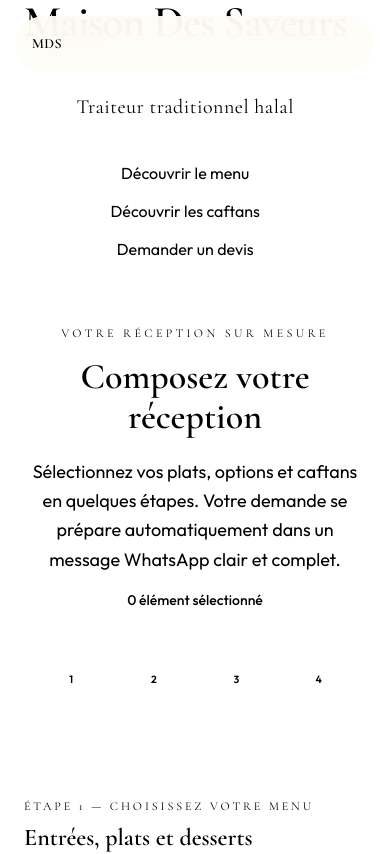
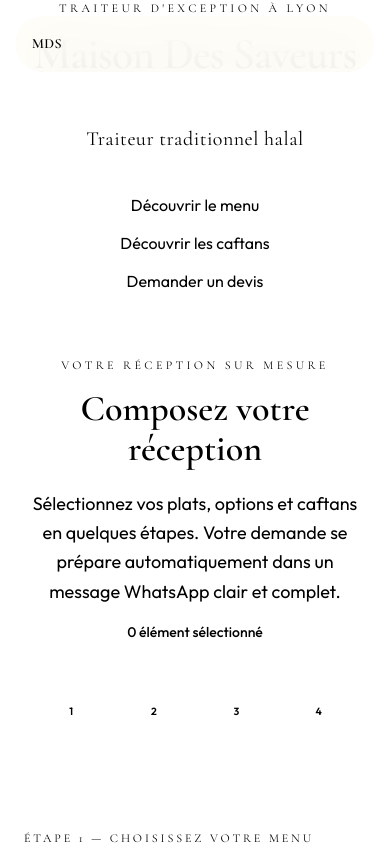
Before and after one commit to traiteurmds/maison-des-saveurs-site, a Next.js app: page / in a window 390 px wide. Shown: the top 854 px of the page. Built offline with nearby package versions, Linux system fonts and the light colour scheme.

Commit message:
Options Serveurs et Pain & Boissons, hero ajusté et passe sécurité contact

```diff
--- a/app/components/VaisselleOptionsSection.tsx
+++ b/app/components/VaisselleOptionsSection.tsx
@@ -2,11 +2,29 @@
 
 import { useState } from "react";
 import Image from "next/image";
+import { FaUserTie, FaWineGlass } from "react-icons/fa";
+import { GiBread } from "react-icons/gi";
 import Reveal from "./ui/Reveal";
 import { useSelection } from "./providers/SelectionProvider";
-import { CONFIGURATOR_OPTIONS, scrollToConfiguratorStep } from "../lib/configurator-options";
+import {
+  CONFIGURATOR_OPTIONS,
+  scrollToConfiguratorStep,
+  type ConfiguratorOptionIcon,
+} from "../lib/configurator-options";
 import { btnWhatsappClass, selectableCardClass, selectableFocusClass } from "../lib/whatsapp";
 import { cn } from "../lib/utils";
+
+function OptionIcon({ icon }: { icon: ConfiguratorOptionIcon }) {
+  if (icon === "serveurs") {
+    return <FaUserTie className="text-2xl" aria-hidden />;
+  }
+  return (
+    <span className="flex items-center gap-2" aria-hidden>
+      <GiBread className="text-xl" />
+      <FaWineGlass className="text-lg opacity-90" />
+    </span>
+  );
+}
 
 function OptionCard({
   option,
@@ -19,6 +37,7 @@ function OptionCard({
 }) {
   const [imageError, setImageError] = useState(false);
   const hasImage = Boolean(option.image);
+  const hasIcon = Boolean(option.icon);
 
   return (
     <button
@@ -35,7 +54,7 @@ function OptionCard({
       <div
         className={cn(
           "relative w-full overflow-hidden bg-gradient-to-br from-[var(--surface-soft)] to-[var(--surface)]",
-          hasImage ? "aspect-[16/10]" : "min-h-[120px] flex items-center px-6 py-8"
+          hasImage ? "aspect-[16/10]" : "min-h-[140px]"
         )}
       >
         {hasImage && !imageError ? (
@@ -48,13 +67,23 @@ function OptionCard({
             loading="lazy"
             onError={() => setImageError(true)}
           />
-        ) : hasImage && imageError ? (
+        ) : hasIcon ? (
+          <div className="flex h-full min-h-[140px] flex-col items-center justify-center gap-3 px-6 py-8">
+            <div className="flex h-16 w-16 items-center justify-center rounded-full border border-mds-border bg-[var(--surface)] text-[var(--gold)] shadow-[0_8px_24px_var(--mds-shadow)] transition-transform duration-300 group-hover:scale-105">
+              <OptionIcon icon={option.icon!} />
+            </div>
+            <span className="font-serif text-xs uppercase tracking-[0.22em] text-[var(--gold)]/80">
+              Option premium
+            </span>
+          </div>
+        ) : null}
+        {hasImage && imageError && (
           <div className="flex h-full w-full items-center justify-center">
             <span className="font-serif text-sm uppercase tracking-[0.2em] text-[var(--gold)]/80">
               Photo à venir
             </span>
           </div>
-        ) : null}
+        )}
         {selected && (
           <div
             className="absolute right-4 top-4 flex h-8 w-8 items-center justify-center rounded-full bg-[var(--gold)] text-xs font-bold text-[var(--black)]"
--- a/app/components/VisionHero.tsx
+++ b/app/components/VisionHero.tsx
@@ -6,7 +6,16 @@ import { scrollToConfiguratorStep } from "../lib/configurator-options";
 
 function HeroContent() {
   return (
-    <div className="flex flex-col items-center text-center lg:items-start lg:text-left">
+    <div className="hero-content flex w-full flex-col items-center text-center lg:items-start lg:text-left">
+      <motion.p
+        initial={{ opacity: 0, y: 12 }}
+        animate={{ opacity: 1, y: 0 }}
+        transition={{ duration: 0.7, delay: 0.08, ease: [0.22, 1, 0.36, 1] }}
+        className="mb-4 font-serif text-xs uppercase tracking-[0.28em] text-[var(--gold)]"
+      >
+        Traiteur d&apos;exception à Lyon
+      </motion.p>
+
       <motion.h1
         initial={{ opacity: 0, y: 32 }}
         animate={{ opacity: 1, y: 0 }}
@@ -37,7 +46,7 @@ function HeroContent() {
         initial={{ opacity: 0 }}
         animate={{ opacity: 1 }}
         transition={{ duration: 0.6, delay: 0.65 }}
-        className="mx-auto mt-10 flex w-full max-w-[440px] flex-col items-stretch gap-3.5 lg:mx-0 lg:max-w-none lg:flex-row lg:flex-nowrap lg:items-center lg:justify-start lg:gap-3"
+        className="hero-cta-group mx-auto mt-10 flex w-full max-w-[440px] flex-col items-stretch gap-3.5 lg:mx-0 lg:max-w-none lg:flex-row lg:flex-nowrap lg:items-center lg:justify-start lg:gap-3"
       >
         <button
           type="button"
@@ -73,13 +82,18 @@ export default function VisionHero() {
         }}
       />
 
+      <div
+        aria-hidden
+        className="pointer-events-none absolute left-1/2 top-[18%] hidden h-px w-32 -translate-x-1/2 bg-gradient-to-r from-transparent via-[var(--gold)]/40 to-transparent lg:block"
+      />
+
       <motion.div
         style={{ y: blobY }}
         aria-hidden
         className="hero-blob pointer-events-none absolute -right-20 top-1/4 hidden h-96 w-96 bg-[var(--gold)]/6 lg:block"
       />
 
-      <div className="relative z-10 mx-auto flex w-full max-w-7xl items-center px-6 lg:min-h-[96vh] lg:px-8 lg:py-28">
+      <div className="hero-inner relative z-10 mx-auto flex w-full max-w-7xl items-center justify-center px-6 lg:min-h-[96vh] lg:px-8 lg:py-20">
         <HeroContent />
       </div>
     </section>
--- a/app/components/providers/SelectionProvider.tsx
+++ b/app/components/providers/SelectionProvider.tsx
@@ -16,8 +16,33 @@ import {
   getWhatsappUrl,
   type SelectionState,
 } from "../../lib/whatsapp";
+import { LEGACY_OPTION_TITLES, migrateOptionTitles } from "../../lib/configurator-options";
 
 const STORAGE_KEY = "mds-selection";
+
+function normalizeSelection(raw: SelectionState): SelectionState {
+  return {
+    ...raw,
+    options: migrateOptionTitles(raw.options),
+    starters: [...new Set(raw.starters)],
+    mains: [...new Set(raw.mains)],
+    desserts: [...new Set(raw.desserts)],
+    caftans: [...new Set(raw.caftans)],
+  };
+}
+
+function parseStoredSelection(saved: string): SelectionState {
+  try {
+    const parsed = JSON.parse(saved) as SelectionState;
+    const merged = { ...EMPTY_SELECTION, ...parsed };
+    if (merged.options.some((item) => item in LEGACY_OPTION_TITLES)) {
+      return normalizeSelection(merged);
+    }
+    return merged;
+  } catch {
+    return EMPTY_SELECTION;
+  }
+}
 const TOAST_DURATION_MS = 2400;
 
 type SelectionContextValue = {
@@ -41,7 +66,7 @@ export function SelectionProvider({ children }: { children: React.ReactNode }) {
     try {
       const saved = localStorage.getItem(STORAGE_KEY);
       if (saved) {
-        return { ...EMPTY_SELECTION, ...(JSON.parse(saved) as SelectionState) };
+        return parseStoredSelection(saved);
       }
     } catch {
       /* ignore */
--- a/app/contact/page.tsx
+++ b/app/contact/page.tsx
@@ -31,6 +31,7 @@ const COOLDOWN_MS = 12_000;
 
 const inputBaseStyle: React.CSSProperties = {
   width: "100%",
+  maxWidth: "100%",
   padding: "0.75rem 1rem",
   fontSize: "1rem",
   lineHeight: "1.5",
@@ -366,6 +367,7 @@ export default function ContactPage() {
                     type="text"
                     name="lastName"
                     required
+                    autoComplete="family-name"
                     placeholder="Nom"
                     maxLength={LIMITS.MAX_NOM}
                     value={lastName}
@@ -386,7 +388,9 @@ export default function ContactPage() {
                     type="email"
                     name="email"
                     required
+                    autoComplete="email"
                     placeholder="vous@exemple.fr"
+                    maxLength={254}
                     value={email}
                     onChange={(e) => setEmail(sanitizeEmail(e.target.value))}
                     style={inputBaseStyle}
@@ -435,6 +439,7 @@ export default function ContactPage() {
                     name="message"
                     rows={5}
                     required
+                    autoComplete="off"
                     maxLength={LIMITS.MAX_MESSAGE}
                     placeholder="Décrivez votre événement, le lieu, et vos préférences..."
                     value={message}
@@ -443,6 +448,8 @@ export default function ContactPage() {
                       ...inputBaseStyle,
                       resize: "vertical",
                       minHeight: "120px",
+                      maxWidth: "100%",
+                      wordBreak: "break-word",
                     }}
                     onFocus={focusStyle}
                     onBlur={blurStyle}
--- a/app/globals.css
+++ b/app/globals.css
@@ -607,23 +607,30 @@ header:not(.nav-over-hero) .nav-logo {
   .hero-section {
     min-height: 100svh;
     min-height: 100dvh;
+    max-height: 100dvh;
     display: flex;
     align-items: center;
-    padding-top: 110px;
-    padding-bottom: calc(48px + env(safe-area-inset-bottom));
+    justify-content: center;
+    padding-top: calc(100px + env(safe-area-inset-top));
+    padding-bottom: calc(56px + env(safe-area-inset-bottom));
     box-sizing: border-box;
+    overflow: hidden;
   }
 
-  .hero-section > .relative.z-10 {
+  .hero-inner {
     width: 100%;
+    flex: 1;
+    display: flex;
+    align-items: center;
+    justify-content: center;
   }
 
-  .hero-secondary-card {
-    margin-top: 0;
+  .hero-content {
+    max-width: 440px;
   }
 
-  .hero-composer-mobile {
-    padding-bottom: calc(3rem + env(safe-area-inset-bottom));
+  .hero-cta-group {
+    width: 100%;
   }
 }
 
@@ -632,8 +639,13 @@ header:not(.nav-over-hero) .nav-logo {
     min-height: 96vh;
     display: flex;
     align-items: center;
-    padding-top: 6rem;
-    padding-bottom: 4rem;
+    padding-top: 4rem;
+    padding-bottom: 3rem;
+  }
+
+  .hero-inner {
+    width: 100%;
+    transform: translateY(-55px);
   }
 }
 
--- a/app/layout.tsx
+++ b/app/layout.tsx
@@ -157,10 +157,10 @@ export default function RootLayout({
       <body className="bg-mds-bg pb-[calc(4.5rem+env(safe-area-inset-bottom))] text-mds-text antialiased lg:pb-0">
         <script
           type="application/ld+json"
-          dangerouslySetInnerHTML={{
-            __html: JSON.stringify(localBusinessSchema),
-          }}
-        />
+          suppressHydrationWarning
+        >
+          {JSON.stringify(localBusinessSchema)}
+        </script>
         <Providers>
           <Navbar />
           <main className="min-h-screen">
--- a/app/lib/configurator-options.ts
+++ b/app/lib/configurator-options.ts
@@ -1,8 +1,11 @@
+export type ConfiguratorOptionIcon = "serveurs" | "pain-boissons";
+
 export type ConfiguratorOption = {
   id: string;
   title: string;
   description: string;
   image?: string;
+  icon?: ConfiguratorOptionIcon;
 };
 
 export const CONFIGURATOR_OPTIONS: ConfiguratorOption[] = [
@@ -21,18 +24,26 @@ export const CONFIGURATOR_OPTIONS: ConfiguratorOption[] = [
     image: "/images/vaisselle/decoration-table.jpg",
   },
   {
-    id: "service-salle",
-    title: "Service en salle",
+    id: "serveurs",
+    title: "Serveurs",
+    icon: "serveurs",
     description:
-      "Équipe de service pour l'accueil, le dressage et le déroulement fluide de votre réception.",
+      "Nous disposons d'une équipe de serveurs pour accompagner votre événement. Vous pouvez personnaliser le nombre de serveurs souhaité ainsi que le profil de l'équipe selon vos besoins : hommes, femmes ou équipe mixte.",
   },
   {
-    id: "boissons",
-    title: "Boissons sur demande",
+    id: "pain-boissons",
+    title: "Pain & Boissons",
+    icon: "pain-boissons",
     description:
-      "Prise en charge des boissons selon votre format : softs, jus, thé à la menthe, café et options sur mesure.",
+      "Pack comprenant 6 bouteilles d'eau plate, 2 bouteilles d'eau gazeuse, 4 boissons au choix ainsi que le pain en baguettes. Une option pratique pour compléter votre réception simplement.",
   },
 ];
+
+/** Anciens libellés stockés en localStorage → nouveaux titres */
+export const LEGACY_OPTION_TITLES: Record<string, string> = {
+  "Service en salle": "Serveurs",
+  "Boissons sur demande": "Pain & Boissons",
+};
 
 export const CONFIGURATOR_STEPS = [
   { id: 1, label: "Menu", targetId: "configurateur-etape-1" },
@@ -48,3 +59,8 @@ export function scrollToConfiguratorStep(targetId: string) {
 export function scrollToConfigurator() {
   scrollToConfiguratorStep("configurateur");
 }
+
+export function migrateOptionTitles(options: string[]): string[] {
+  const mapped = options.map((item) => LEGACY_OPTION_TITLES[item] ?? item);
+  return [...new Set(mapped)];
+}
```
